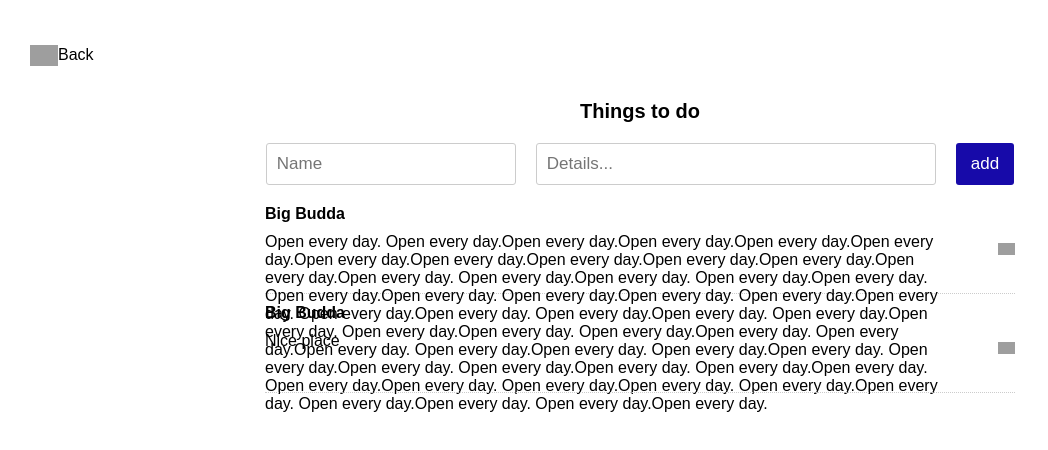
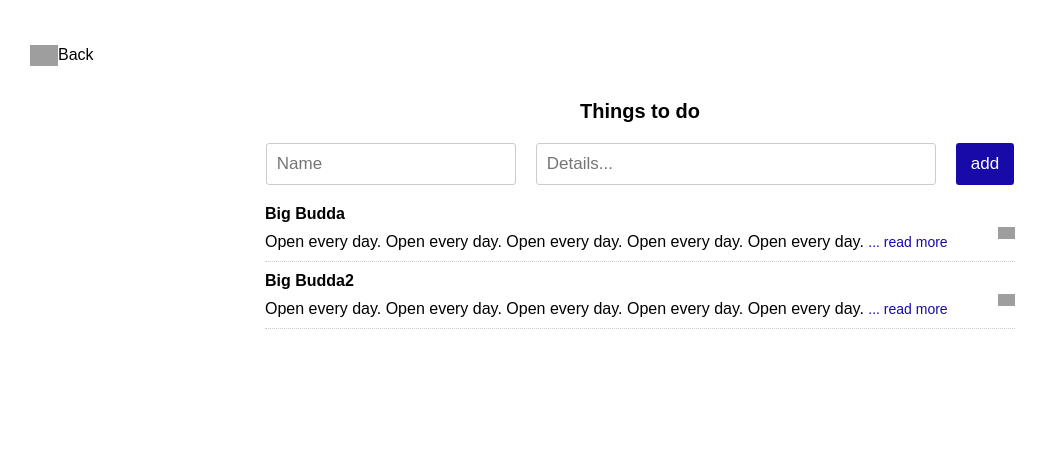
Before and after one commit to barabashlyuda77/trip-planning, a React (Create React App) app: page /section in a window 1280 px wide. Shown: the top 450 px of the page, without its empty margins (0-1048 px from the left). Built offline with nearby package versions, Linux system fonts and the light colour scheme; grey boxes are pictures that could not be loaded; the HTML template or start-up script is replaced by a standard one.

Commit message:
Add read more/less functionality

```diff
--- a/src/components/section-list/section-list.js
+++ b/src/components/section-list/section-list.js
@@ -1,19 +1,77 @@
 import React, {Component} from 'react';
 import './section-list.scss';
 
-const listOfItems = [{
+const listOfItems = [
+  {
     name: 'Big Budda',
-  details: 'Open every day. Open every day.'
-}]
+    details: 'Open every day. Open every day. Open every day. Open every day. Open every day. Open every day. Open every day. Open every day. Open every day. Open every day. Open every day. Open every day. Open every day. Open every day. Open every day. Open every day. Open every day. Open every day. Open every day. Open every day.'
+  },
+  {
+    name: 'Big Budda2',
+    details: 'Open every day. Open every day. Open every day. Open every day. Open every day. Open every day. Open every day. Open every day. Open every day. Open every day. Open every day. Open every day. Open every day. Open every day. Open every day. Open every day. Open every day. Open every day. Open every day. Open every day.'
+  }
+]
 
 class sectionList extends Component {
+  constructor(props) {
+    super(props);
+    const readMoreState = {};
+    listOfItems.forEach((key) => {
+      readMoreState[key.name] = 'close';
+    });
+    this.state = {
+      readMoreState
+    }
+  }
+
+  headnlerReadMore = (key) => {
+    const newState = this.state;
+    newState.readMoreState[key] = 'open';
+    this.setState(newState);
+  }
+
+  headnlerReadLess = (key) => {
+    const newState = this.state;
+    newState.readMoreState[key] = 'close';
+    this.setState(newState);
+  }
+
   render() {
+    console.log(this.state);
     return (
       <div className="section-list-wrapper">
-        <div className="item-wrapper">
+        {listOfItems.map((item) => {
+          const maxLengthOfText = 80;
+          const detailsPart1 = item.details.substring(0, maxLengthOfText);
+          const detailsPart2 = item.details.substring(maxLengthOfText);
+
+          return <div className="item-wrapper" key={item.name}>
             <div className="text-wrapper">
-            <h4>Big Budda</h4>
-            <p>Open every day. Open every day.Open every day.Open every day.Open every day.Open every day.Open every day.Open every day.Open every day.Open every day.Open every day.Open every day.Open every day. Open every day.Open every day. Open every day.Open every day. Open every day.Open every day. Open every day.Open every day. Open every day.Open every day. Open every day.Open every day. Open every day.Open every day. Open every day.Open every day. Open every day.Open every day. Open every day.Open every day. Open every day.Open every day. Open every day.Open every day. Open every day.Open every day. Open every day.Open every day. Open every day.Open every day. Open every day.Open every day. Open every day.Open every day. Open every day.Open every day. Open every day.Open every day. Open every day.Open every day. Open every day.Open every day. </p>
+              <h4>{item.name}</h4>
+              <p>
+                <span className="details-part1">{detailsPart1}</span>
+                {
+                  this.state.readMoreState[item.name] === 'open'
+                  ? null
+                  : <span>
+                      <span className="dots">... </span>
+                      <span className="read-more" onClick={() => this.headnlerReadMore(item.name)}>
+                        read more
+                      </span>
+                    </span>
+                }
+                {
+                  this.state.readMoreState[item.name] === 'close'
+                  ? null
+                  : <span>
+                      <span className="details-part2">{detailsPart2}</span>
+                      <span className="read-less" onClick={() => this.headnlerReadLess(item.name)}>
+                        read less
+                      </span>
+                    </span>
+                }
+
+              </p>
             </div>
             <img
               className="img-delete"
@@ -21,17 +79,7 @@ class sectionList extends Component {
               src="https://img.icons8.com/small/32/000000/delete-sign.png"
             />
           </div>
-        <div className="item-wrapper">
-          <div className="text-wrapper">
-            <h4>Big Budda</h4>
-            <p>Nice place</p>
-          </div>
-          <img
-            className="img-delete"
-            alt="delete"
-            src="https://img.icons8.com/small/32/000000/delete-sign.png"
-          />
-        </div>
+        })}
       </div>
     );
   }
--- a/src/components/section-list/section-list.scss
+++ b/src/components/section-list/section-list.scss
@@ -16,7 +16,19 @@
 
       p {
         width: 690px;
-        height: 50px;
+      }
+
+      .read-more, .read-less, .dots {
+        color: #170aa9;
+        font-size: 14px;
+
+        &:hover {
+          color: #369;
+        }
+      }
+
+      .read-more, .read-less {
+        cursor: pointer;
       }
     }
   }
--- a/src/components/section/section.js
+++ b/src/components/section/section.js
@@ -5,6 +5,35 @@ import Back from '../back/back.js';
 import SectionList from '../section-list/section-list.js';
 
 class tripDetails extends Component {
+  state = {
+    name: '',
+    details: ''
+  }
+
+  handerChangeName = (event) => {
+    this.setState({ name: event.target.value})
+  }
+
+  handerChangeDetails = (event) => {
+    this.setState({ details: event.target.value})
+  }
+
+  // addDataToDb = ({ name, details }) => {
+  //   return fetch('http://localhost:8000/add-section-details-to-db/', {
+  //     headers: { 'Content-Type': 'application/json; charset=utf-8' },
+  //     method: 'POST',
+  //     body: JSON.stringify({
+  //       name,
+  //       details
+  //     })
+  //   });
+  // }
+
+  handledAdd = () => {
+    // this.addDataToDb(this.state)
+    console.log('add', this.state);
+  }
+
   render() {
     return (
       <div className="component-wrapper">
@@ -17,16 +46,21 @@ class tripDetails extends Component {
                 className="name input-info"
                 type="text"
                 placeholder="Name"
+                value={this.state.name}
+                onChange={this.handerChangeName}
               />
               <input
                 className="details input-info"
                 type="text"
                 placeholder="Details..."
+                value={this.state.details}
+                onChange={this.handerChangeDetails}
               />
               <input
                 className="add-button"
                 type="button"
                 value="add"
+                onClick={this.handledAdd}
               />
             </form>
           </div>
--- a/src/components/section/section.scss
+++ b/src/components/section/section.scss
@@ -52,7 +52,7 @@
           padding: 10px 15px;
 
           &:hover {
-            background-color: #180689;
+            background-color: #093a86;
           }
         }
       }
```
Lines whose indentation alone changed are shown as unchanged.
